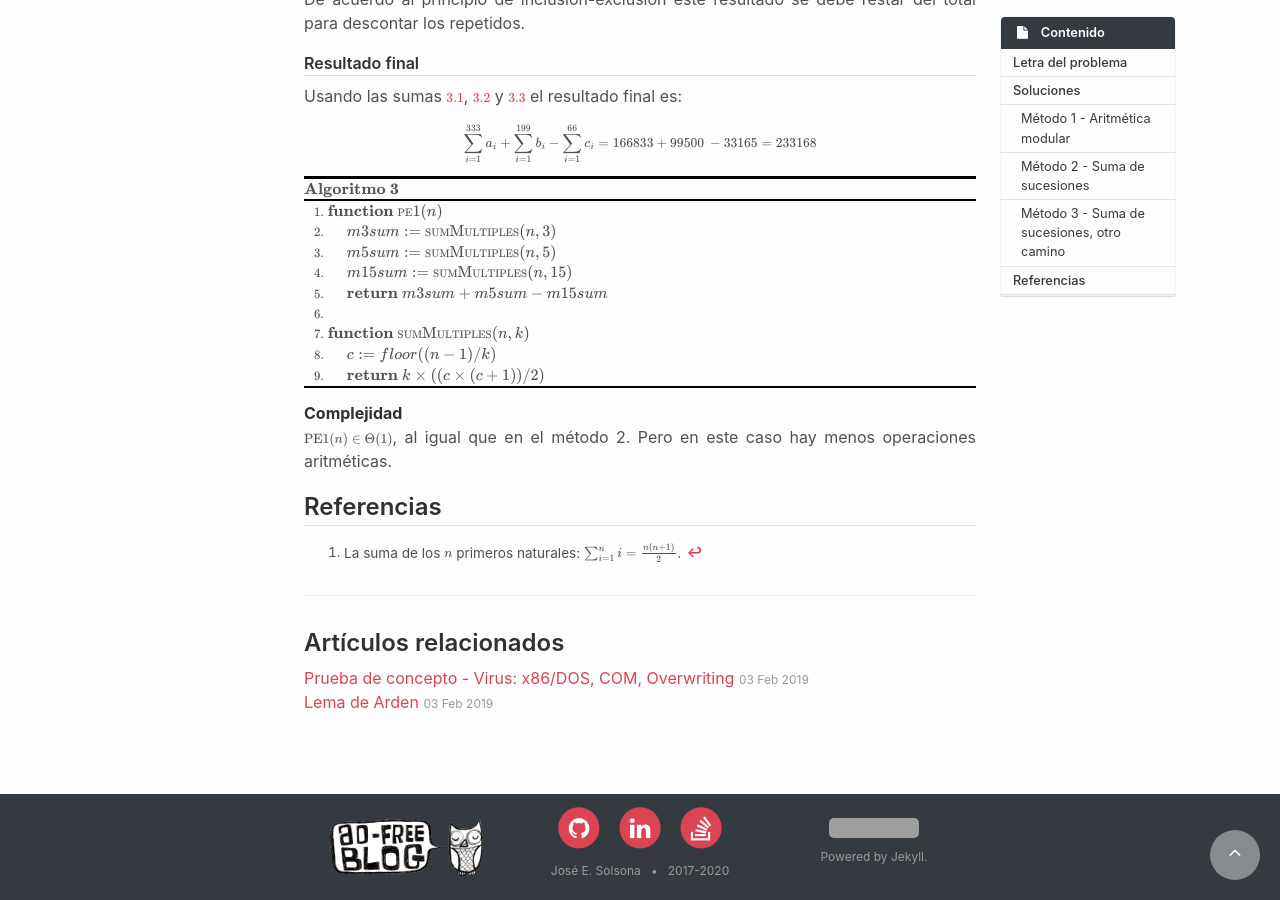
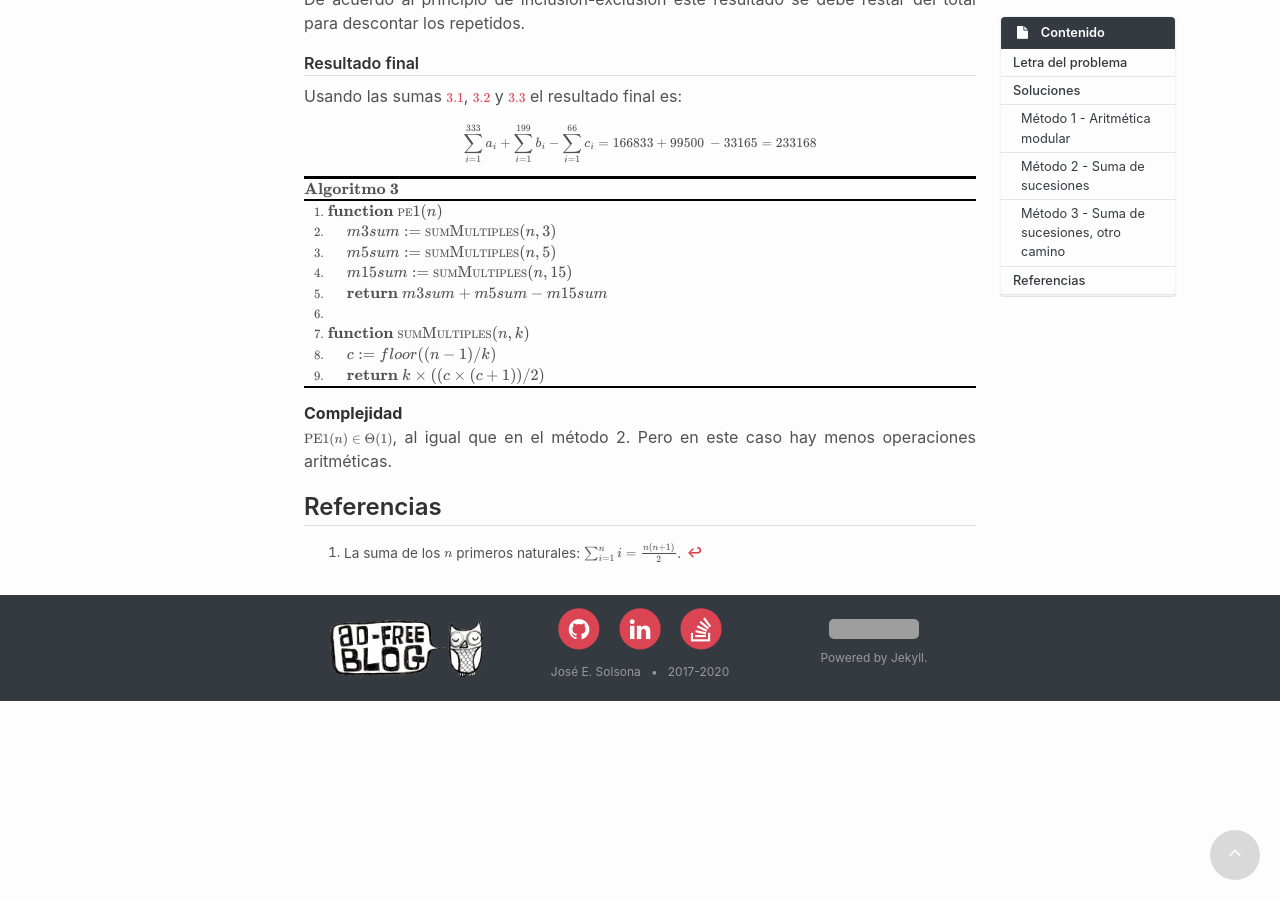
Before and after one commit to josedusol/JosEduSol, a Jekyll site: the page built from _posts/2019-02-03-project-euler-problema-1.md, in a window 1280 px wide and 900 px high, scrolled down 4129 px. Built offline with Jekyll 4.4.1, drawn with Linux system fonts in a browser that asks for light colours; nearby versions of some CDN libraries; formulas are drawn with MathJax 3; the table of contents is made by our own code; grey boxes are pictures that could not be loaded.

Commit message:
Upgrade from 3.8 to 4.0

```diff
--- a/Gemfile
+++ b/Gemfile
@@ -8,12 +8,12 @@
 #
 # This will help ensure the proper Jekyll version is running.
 # Happy Jekylling!
-gem "jekyll", "~> 3.8.5"
+gem "jekyll",      "~> 4.0.0"
 
 # This is the default theme for new Jekyll sites. You may change this to anything you like.
-#gem "minima", "~> 2.0"
+#gem "minima",     "~> 2.0"
 
-#gem "bootstrap", "~> 4.2.1"
+#gem "bootstrap",  "~> 4.2.1"
 
 # If you want to use GitHub Pages, remove the "gem "jekyll"" above and
 # uncomment the line below. To upgrade, run `bundle update github-pages`.
--- a/_layouts/post.html
+++ b/_layouts/post.html
@@ -20,19 +20,3 @@
     {{ content }}
   </div>
 </article>
-
-{% if site.related_posts != empty %}
-<aside class="related">
-  <h2>Artículos relacionados</h2>
-  <ul class="related-posts">
-    {% for post in site.related_posts limit:3 %}
-      <li>
-        <a href="{{ site.baseurl }}{{ post.url }}">
-          {{ post.title }}
-          <small><time datetime="{{ post.date | date_to_xmlschema }}">{{ post.date | date_to_string }}</time></small>
-        </a>
-      </li>
-    {% endfor %}
-  </ul>
-</aside>
-{% endif %}
--- a/_posts/2019-02-03-lema-arden.md
+++ b/_posts/2019-02-03-lema-arden.md
@@ -25,8 +26,9 @@
    denominados símbolos (o letras).
 2. Una **cadena** (o palabra) $w = w_1\,w_2 \dots w_n$ es una secuencia finita formada
    por la concatenación de $n$ símbolos tal que $w_i\in\Sigma$. El número de símbolos en $w$,
-   denotado $\len{w}$, es el largo de $w$. La cadena vacía, sin símbolos, se denota $\veps$ y es la
-   única cadena con largo $0$. Para toda cadena $w$ definimos $w^0=\veps \ $ y $ \ w^k=w^{k-1}\,w$.
+   denotado $\len{w}$, es el largo de $w$. La cadena vacía, sin símbolos, se denota $\veps$
+   y es la única cadena con largo $0$. Para toda cadena $w$ definimos $w^0=\veps \ $
+   y $ \ w^k=w^{k-1}\,w$.
 3. Un **lenguaje** formal $L$ definido sobre $\Sigma$ es un conjunto de cadenas formadas a
    partir de los símbolos de $\Sigma$.
 </div>
@@ -272,8 +274,8 @@
   $$ S \ = \ A^{n+1}\cdot S \ \cup \ \left(\bigcup\limits_{k=0}^{n}A^k\right)\cdot B \tag{1}\label{eq1}$$
 
 Esto significa en particular $A^k \cdot B \ \subseteq \ S$ para todo $n \geq 0$,
-entonces $A^\star \cdot B \ \subseteq \ S$. Hasta aquí hemos probado que $A^\star \cdot B$ es una solución
-y debe ser la más pequeña porque está incluida en cualquier otra solución $S$.
+entonces $A^\star \cdot B \ \subseteq \ S$. Hasta aquí hemos probado que $A^\star \cdot B$
+es una solución y debe ser la más pequeña porque está incluida en cualquier otra solución $S$.
 
 Ahora, considerando también la hipotesis $\veps\not\in A$ vamos a ver
 que dicha solución además es única. Sea $w\in S$ tal que $\len{w}=n$ con $n \geq 0$,
--- a/_posts/2019-02-03-project-euler-problema-1.md
+++ b/_posts/2019-02-03-project-euler-problema-1.md
@@ -9,7 +10,8 @@
 
 
 ## Letra del problema
-> If we list all the natural numbers below 10 that are multiples of 3 or 5, we get 3, 5, 6 and 9. The sum of these multiples is 23.
+> If we list all the natural numbers below 10 that are multiples of 3 or 5, we get 3, 5, 6 and 9.
+  The sum of these multiples is 23.
 > Find the sum of all the multiples of 3 or 5 below 1000.
 
 ## Soluciones
@@ -21,11 +23,13 @@
 o divisor de $b$ y que $b$ es múltiplo de $a$
 </div>
 
-Por la definición precedente, si $b = a\,c \ $ y $ \ \frac ba = c$ entonces $b$ es *múltiplo* de $a$
-si contiene a $a$ un número entero de veces determinado por $c$. Esto es decir que el resto de
-la división euclidiana $\frac ba$ es $0$, lo cual se puede verificar comprobando que $b \bmod a = 0$.
+Por la definición precedente, si $b = a\,c \ $ y $ \ \frac ba = c$ entonces $b$ es
+*múltiplo* de $a$ si contiene a $a$ un número entero de veces determinado por $c$. Esto es decir
+que el resto de la división euclidiana $\frac ba$ es $0$, lo cual se puede verificar comprobando
+que $b \bmod a = 0$.
 
-Entonces una solución posible es sumar cada $x \in [0...n)$ tal que $x \bmod 3 = 0$ o $x \bmod 5 = 0$.
+Entonces una solución posible es sumar cada $x \in [0...n)$ tal que $x \bmod 3 = 0$ o
+$x \bmod 5 = 0$.
 
 <div id="algorithm1-pe1" class="algorithm-pscode">
 \begin{algorithm}
--- a/blog/categories.html
+++ b/blog/categories.html
@@ -1,7 +1,7 @@
 ---
 layout: page
-title: Artículos por categoría
 permalink: /blog/categories/
+title: "Artículos por categoría"
 ---
 
 <ul class="archive-taxonomy">
--- a/blog/tags.html
+++ b/blog/tags.html
@@ -1,7 +1,7 @@
 ---
 layout: page
-title: Artículos por etiqueta
 permalink: /blog/tags/
+title: "Artículos por etiqueta"
 ---
 
 <ul class="archive-taxonomy">
```
Also changed, not shown: other parts of _posts/2019-02-03-lema-arden.md (+12 -7 lines), other parts of _posts/2019-02-03-project-euler-problema-1.md (+2 -1 lines), _bibliography/references.bib (+8 -8 lines), _posts/2019-02-03-poc-virus-x86dos-com-overwriting.md (+7 -4 lines), Gemfile.lock.
